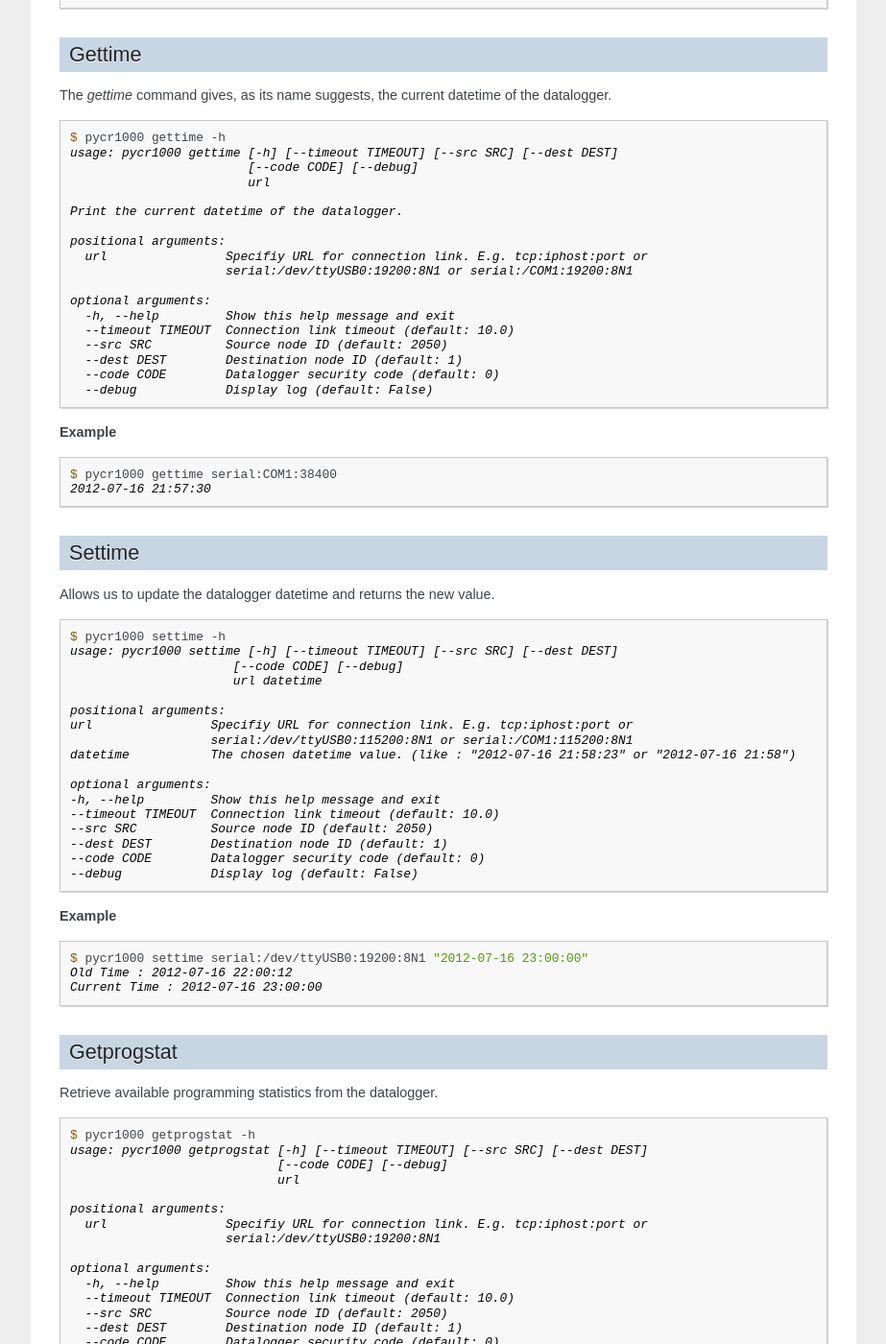
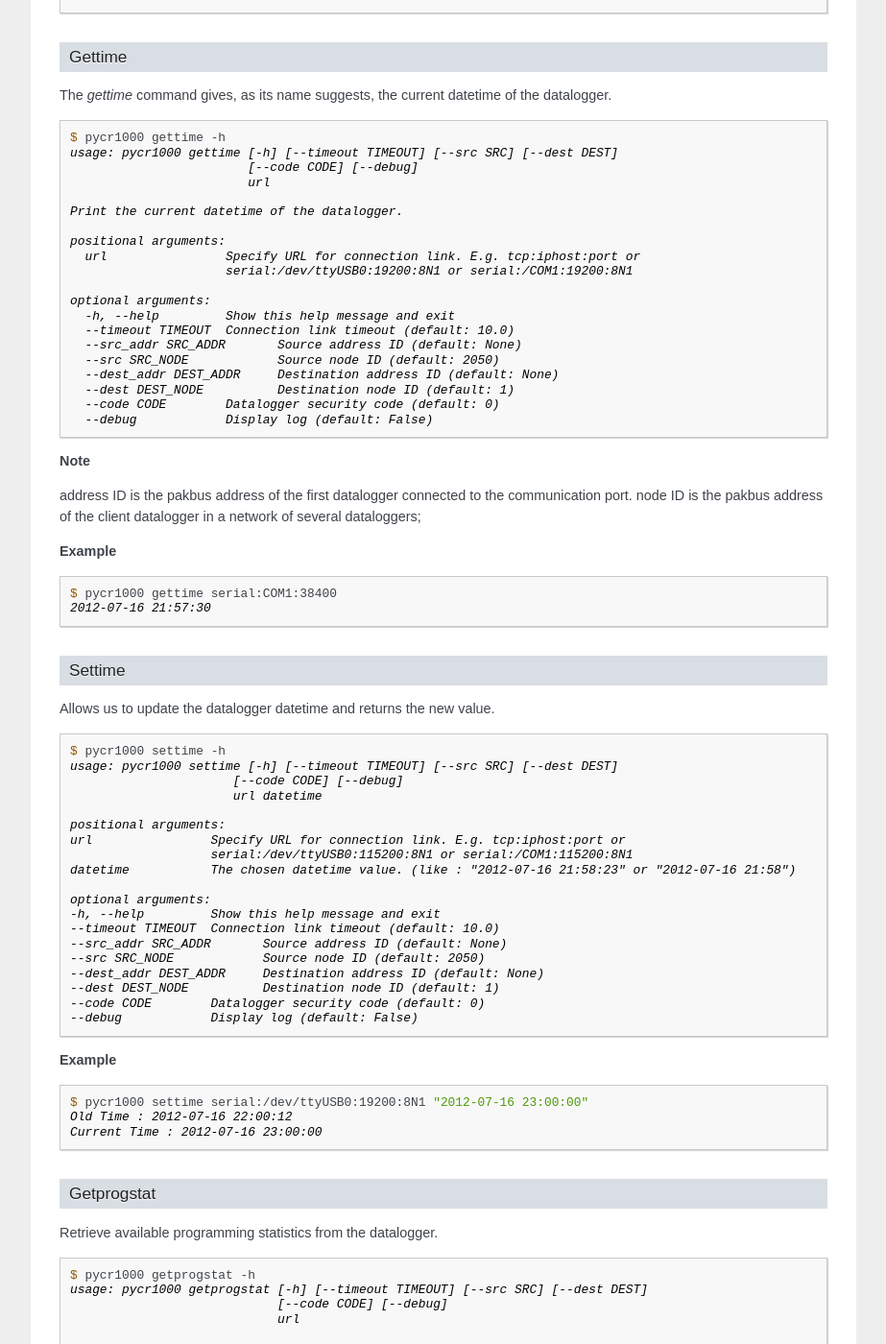
Before and after one commit to LionelDarras/PyCampbellCR1000, a Sphinx documentation site: the page built from docs/index.rst, in a window 1280 px wide and 1400 px high, scrolled down 2842 px. Shown: the whole window at 96% size, without its empty margins (198-1121 px from the left). Built offline with Sphinx 7.4.7, drawn with Linux system fonts in a browser that asks for light colours; some of the changed text lies outside the part shown.

Commit message:
Documentation update
Documentation update to publish on pypi the 0.4 version of
PyCampbellCR1000.

```diff
--- a/CHANGES.rst
+++ b/CHANGES.rst
@@ -1,17 +1,18 @@
----------
 Changelog
 ---------
 
 
+-----------
 Version 0.4
 -----------
 
-Released on 2017-11-27
+Released on 2017-11-28
 
-- Bug correction about pakbus address and node.
+- Distinction between pakbus address and node in the pakbus protocol.
 - Minor bug correction to can visualize help on python 3.x.
 - Allow seconds in settime.
 
+-----------
 Version 0.3
 -----------
 
@@ -20,6 +21,7 @@
 - Bug correction about communication with NL115, NL120 and NL200 modules using "CSI/O" serial port.
 - Support python 3.3 and 3.4
 
+-----------
 Version 0.2
 -----------
 
@@ -30,6 +32,7 @@
 - Decoded pakbus packet properly
 - Other minor bugs fixed
 
+-----------
 Version 0.1
 -----------
 
--- a/docs/conf.py
+++ b/docs/conf.py
@@ -116,7 +116,7 @@
 
 # The name of an image file (relative to this directory) to place at the top
 # of the sidebar.
-#html_logo = None
+html_logo = '_static/PyCampbellCR1000-logo.png'
 
 # The name of an image file (within the static path) to use as favicon of the
 # docs.  This file should be a Windows icon file (.ico) being 16x16 or 32x32
@@ -126,7 +126,7 @@
 # Add any paths that contain custom static files (such as style sheets) here,
 # relative to this directory. They are copied after the builtin static files,
 # so a file named "default.css" will overwrite the builtin "default.css".
-#html_static_path = ['_static']
+html_static_path = ['_static']
 
 # If not '', a 'Last updated on:' timestamp is inserted at every page bottom,
 # using the given strftime format.
@@ -183,13 +183,13 @@
 # Grouping the document tree into LaTeX files. List of tuples
 # (source start file, target name, title, author, documentclass [howto/manual]).
 latex_documents = [
-  ('index', 'PyCampbellCR1000.tex', u'PyCampbellCR1000 Documentation',
+  ('index', 'PyCampbellCR1000.tex', u' ',
    u'Salem Harrache \& Lionel Darras', 'howto'),
 ]
 
 # The name of an image file (relative to this directory) to place at the top of
 # the title page.
-#latex_logo = None
+latex_logo = '_static/PyCampbellCR1000-fulltitle.jpg'
 
 # For "manual" documents, if this is true, then toplevel headings are parts,
 # not chapters.
--- a/docs/index.rst
+++ b/docs/index.rst
@@ -161,7 +161,6 @@
 with your machine.
 
 
-------------------
 Command-line usage
 ------------------
 
@@ -196,6 +195,7 @@
                           new records.
 
 
+-------
 Gettime
 -------
 
@@ -212,17 +212,24 @@
     Print the current datetime of the datalogger.
 
     positional arguments:
-      url                Specifiy URL for connection link. E.g. tcp:iphost:port or
+      url                Specify URL for connection link. E.g. tcp:iphost:port or
                          serial:/dev/ttyUSB0:19200:8N1 or serial:/COM1:19200:8N1
 
     optional arguments:
       -h, --help         Show this help message and exit
       --timeout TIMEOUT  Connection link timeout (default: 10.0)
-      --src SRC          Source node ID (default: 2050)
-      --dest DEST        Destination node ID (default: 1)
+      --src_addr SRC_ADDR	Source address ID (default: None)
+      --src SRC_NODE	        Source node ID (default: 2050)
+      --dest_addr DEST_ADDR     Destination address ID (default: None)
+      --dest DEST_NODE        	Destination node ID (default: 1)
       --code CODE        Datalogger security code (default: 0)
       --debug            Display log (default: False)
 
+
+**Note**
+
+address ID is the pakbus address of the first datalogger connected to the communication port.
+node ID is the pakbus address of the client datalogger in a network of several dataloggers;
 
 **Example**
 
@@ -232,6 +239,7 @@
     2012-07-16 21:57:30
 
 
+-------
 Settime
 -------
 
@@ -245,15 +253,17 @@
                           url datetime
 
     positional arguments:
-    url                Specifiy URL for connection link. E.g. tcp:iphost:port or
+    url                Specify URL for connection link. E.g. tcp:iphost:port or
                        serial:/dev/ttyUSB0:115200:8N1 or serial:/COM1:115200:8N1
     datetime           The chosen datetime value. (like : "2012-07-16 21:58:23" or "2012-07-16 21:58")
 
     optional arguments:
     -h, --help         Show this help message and exit
     --timeout TIMEOUT  Connection link timeout (default: 10.0)
-    --src SRC          Source node ID (default: 2050)
-    --dest DEST        Destination node ID (default: 1)
+    --src_addr SRC_ADDR       Source address ID (default: None)
+    --src SRC_NODE            Source node ID (default: 2050)
+    --dest_addr DEST_ADDR     Destination address ID (default: None)
+    --dest DEST_NODE          Destination node ID (default: 1)
     --code CODE        Datalogger security code (default: 0)
     --debug            Display log (default: False)
 
@@ -266,6 +276,7 @@
     Current Time : 2012-07-16 23:00:00
 
 
+-----------
 Getprogstat
 -----------
 
@@ -279,14 +290,16 @@
                                 url
 
     positional arguments:
-      url                Specifiy URL for connection link. E.g. tcp:iphost:port or
+      url                Specify URL for connection link. E.g. tcp:iphost:port or
                          serial:/dev/ttyUSB0:19200:8N1
 
     optional arguments:
       -h, --help         Show this help message and exit
       --timeout TIMEOUT  Connection link timeout (default: 10.0)
-      --src SRC          Source node ID (default: 2050)
-      --dest DEST        Destination node ID (default: 1)
+      --src_addr SRC_ADDR       Source address ID (default: None)
+      --src SRC_NODE            Source node ID (default: 2050)
+      --dest_addr DEST_ADDR     Destination address ID (default: None)
+      --dest DEST_NODE          Destination node ID (default: 1)
       --code CODE        Datalogger security code (default: 0)
       --debug            Display log (default: False)
 
@@ -307,6 +320,7 @@
     SerialNbr : E4668
 
 
+-----------
 Getsettings
 -----------
 
@@ -321,14 +335,16 @@
                                 url
 
     positional arguments:
-      url                Specifiy URL for connection link. E.g. tcp:iphost:port or
+      url                Specify URL for connection link. E.g. tcp:iphost:port or
                          serial:/dev/ttyUSB0:19200:8N1
 
     optional arguments:
       -h, --help         Show this help message and exit
       --timeout TIMEOUT  Connection link timeout (default: 10.0)
-      --src SRC          Source node ID (default: 2050)
-      --dest DEST        Destination node ID (default: 1)
+      --src_addr SRC_ADDR       Source address ID (default: None)
+      --src SRC_NODE            Source node ID (default: 2050)
+      --dest_addr DEST_ADDR     Destination address ID (default: None)
+      --dest DEST_NODE          Destination node ID (default: 1)
       --code CODE        Datalogger security code (default: 0)
       --debug            Display log (default: False)
       --output OUTPUT    Filename where output is written (default: <stdout>)
@@ -344,6 +360,7 @@
     1,'E\x00\x12<',1,0
     ...
 
+---------
 Listfiles
 ---------
 
@@ -359,14 +376,16 @@
     Lists all files stored in the datalogger.
 
     positional arguments:
-      url                Specifiy URL for connection link. E.g. tcp:iphost:port or
+      url                Specify URL for connection link. E.g. tcp:iphost:port or
                          serial:/dev/ttyUSB0:19200:8N1
 
     optional arguments:
       -h, --help         Show this help message and exit
       --timeout TIMEOUT  Connection link timeout (default: 10.0)
-      --src SRC          Source node ID (default: 2050)
-      --dest DEST        Destination node ID (default: 1)
+      --src_addr SRC_ADDR       Source address ID (default: None)
+      --src SRC_NODE            Source node ID (default: 2050)
+      --dest_addr DEST_ADDR     Destination address ID (default: None)
+      --dest DEST_NODE          Destination node ID (default: 1)
       --code CODE        Datalogger security code (default: 0)
       --debug            Display log (default: False)
 
@@ -381,6 +400,7 @@
     CPU:CR1000_LABO.CR1
 
 
+-------
 Getfile
 -------
 
@@ -394,7 +414,7 @@
                             url filename output
 
     positional arguments:
-      url                Specifiy URL for connection link. E.g. tcp:iphost:port or
+      url                Specify URL for connection link. E.g. tcp:iphost:port or
                          serial:/dev/ttyUSB0:19200:8N1
       filename           Filename to be downloaded.
       output             Filename where output is written
@@ -402,8 +422,10 @@
     optional arguments:
       -h, --help         Show this help message and exit
       --timeout TIMEOUT  Connection link timeout (default: 10.0)
-      --src SRC          Source node ID (default: 2050)
-      --dest DEST        Destination node ID (default: 1)
+      --src_addr SRC_ADDR       Source address ID (default: None)
+      --src SRC_NODE            Source node ID (default: 2050)
+      --dest_addr DEST_ADDR     Destination address ID (default: None)
+      --dest DEST_NODE          Destination node ID (default: 1)
       --code CODE        Datalogger security code (default: 0)
       --debug            Display log (default: False)
 
@@ -426,6 +448,7 @@
     'Example:
 
 
+----------
 Listtables
 ----------
 
@@ -440,14 +463,16 @@
 
 
     positional arguments:
-      url                Specifiy URL for connection link. E.g. tcp:iphost:port or
+      url                Specify URL for connection link. E.g. tcp:iphost:port or
                          serial:/dev/ttyUSB0:19200:8N1
 
     optional arguments:
       -h, --help         Show this help message and exit
       --timeout TIMEOUT  Connection link timeout (default: 10.0)
-      --src SRC          Source node ID (default: 2050)
-      --dest DEST        Destination node ID (default: 1)
+      --src_addr SRC_ADDR       Source address ID (default: None)
+      --src SRC_NODE            Source node ID (default: 2050)
+      --dest_addr DEST_ADDR     Destination address ID (default: None)
+      --dest DEST_NODE          Destination node ID (default: 1)
       --code CODE        Datalogger security code (default: 0)
       --debug            Display log (default: False)
 
@@ -462,6 +487,7 @@
     Public
 
 
+-------
 Getdata
 -------
 
@@ -477,7 +503,7 @@
                             url table output
 
     positional arguments:
-      url                Specifiy URL for connection link. E.g. tcp:iphost:port or
+      url                Specify URL for connection link. E.g. tcp:iphost:port or
                          serial:/dev/ttyUSB0:19200:8N1
       table              The table name used for data collection
       output             Filename where output is written
@@ -485,8 +511,10 @@
     optional arguments:
       -h, --help         Show this help message and exit
       --timeout TIMEOUT  Connection link timeout (default: 10.0)
-      --src SRC          Source node ID (default: 2050)
-      --dest DEST        Destination node ID (default: 1)
+      --src_addr SRC_ADDR       Source address ID (default: None)
+      --src SRC_NODE            Source node ID (default: 2050)
+      --dest_addr DEST_ADDR     Destination address ID (default: None)
+      --dest DEST_NODE          Destination node ID (default: 1)
       --code CODE        Datalogger security code (default: 0)
       --debug            Display log (default: False)
       --start START      The beginning datetime record (like : "2012-07-17 11:25")
@@ -519,6 +547,7 @@
     2012-07-17 10:30:00,75722,2509.0,2508.0,16.64
 
 
+------
 Update
 ------
 
@@ -532,7 +561,7 @@
                            url table db
 
     positional arguments:
-      url                Specifiy URL for connection link. E.g. tcp:iphost:port or
+      url                Specify URL for connection link. E.g. tcp:iphost:port or
                          serial:/dev/ttyUSB0:19200:8N1
       table              The table name used for data collection
       db                 The CSV file database
@@ -540,8 +569,10 @@
     optional arguments:
       -h, --help         Show this help message and exit
       --timeout TIMEOUT  Connection link timeout (default: 10.0)
-      --src SRC          Source node ID (default: 2050)
-      --dest DEST        Destination node ID (default: 1)
+      --src_addr SRC_ADDR       Source address ID (default: None)
+      --src SRC_NODE            Source node ID (default: 2050)
+      --dest_addr DEST_ADDR     Destination address ID (default: None)
+      --dest DEST_NODE          Destination node ID (default: 1)
       --code CODE        Datalogger security code (default: 0)
       --debug            Display log (default: False)
       --delim DELIM      CSV char delimiter (default: ,)
@@ -591,6 +622,7 @@
     No new records were found﻿
 
 
+----------
 Debug mode
 ----------
 
@@ -669,4 +709,9 @@
 .. _`the repository`: https://github.com/LionelDarras/PyCampbellCR1000
 .. _AUTHORS: https://github.com/LionelDarras/PyCampbellCR1000/blob/master/AUTHORS.rst
 
+To cite this software :
+"Harrache, S., Darras, L. (2012). PyCampbellCR1000. Communication tools for Campbell CR1000-type Dataloggers (version x.y) [software].
+Available at https://pypi.python.org/pypi/PyCampbellCR1000."
+
+
 .. include:: ../CHANGES.rst
```
Also changed, not shown: other parts of docs/index.rst (+9 -1 lines), docs/_static/PyCampbellCR1000-fulltitle.jpg (added), docs/_static/PyCampbellCR1000-logo.png (added).
